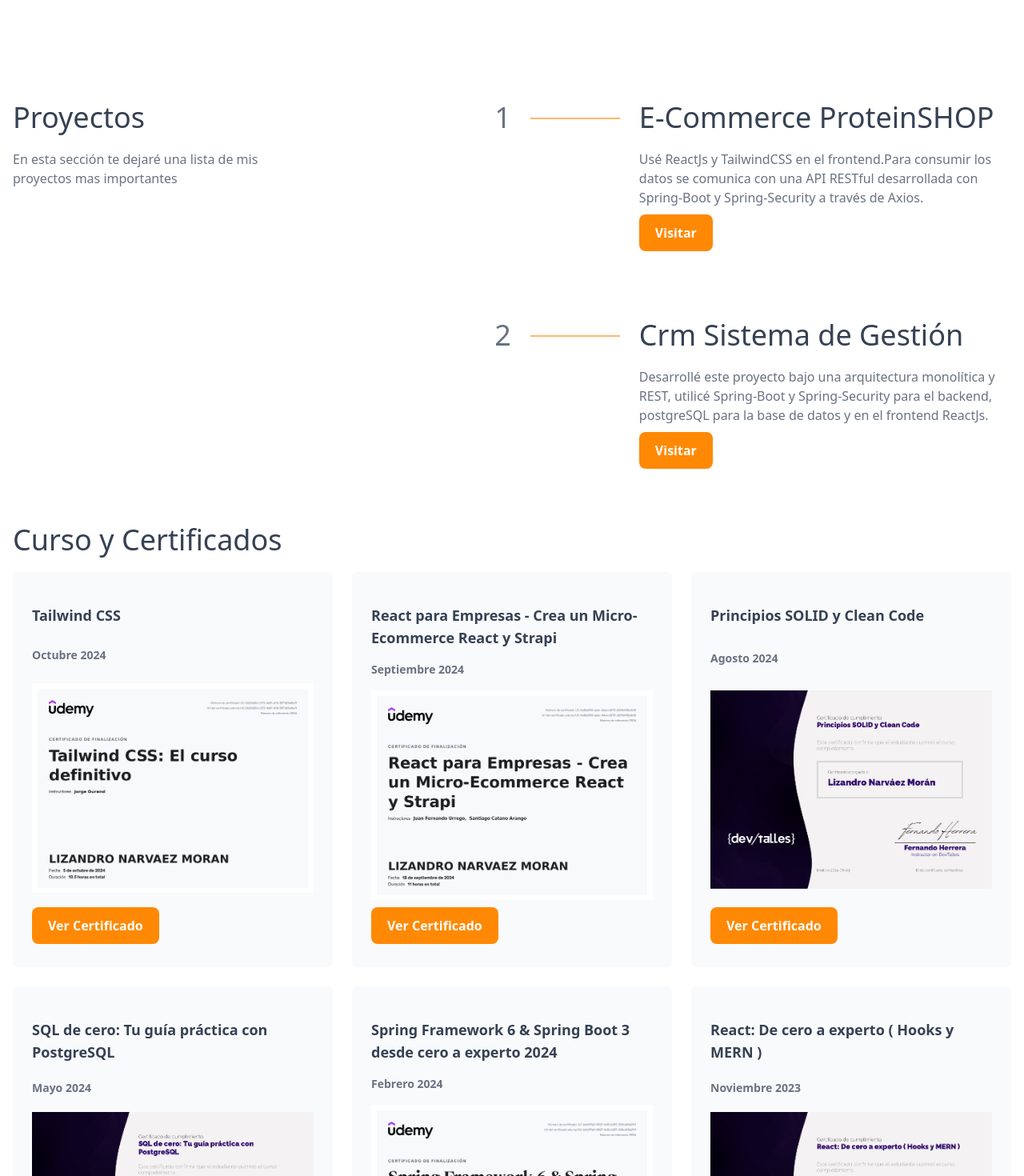
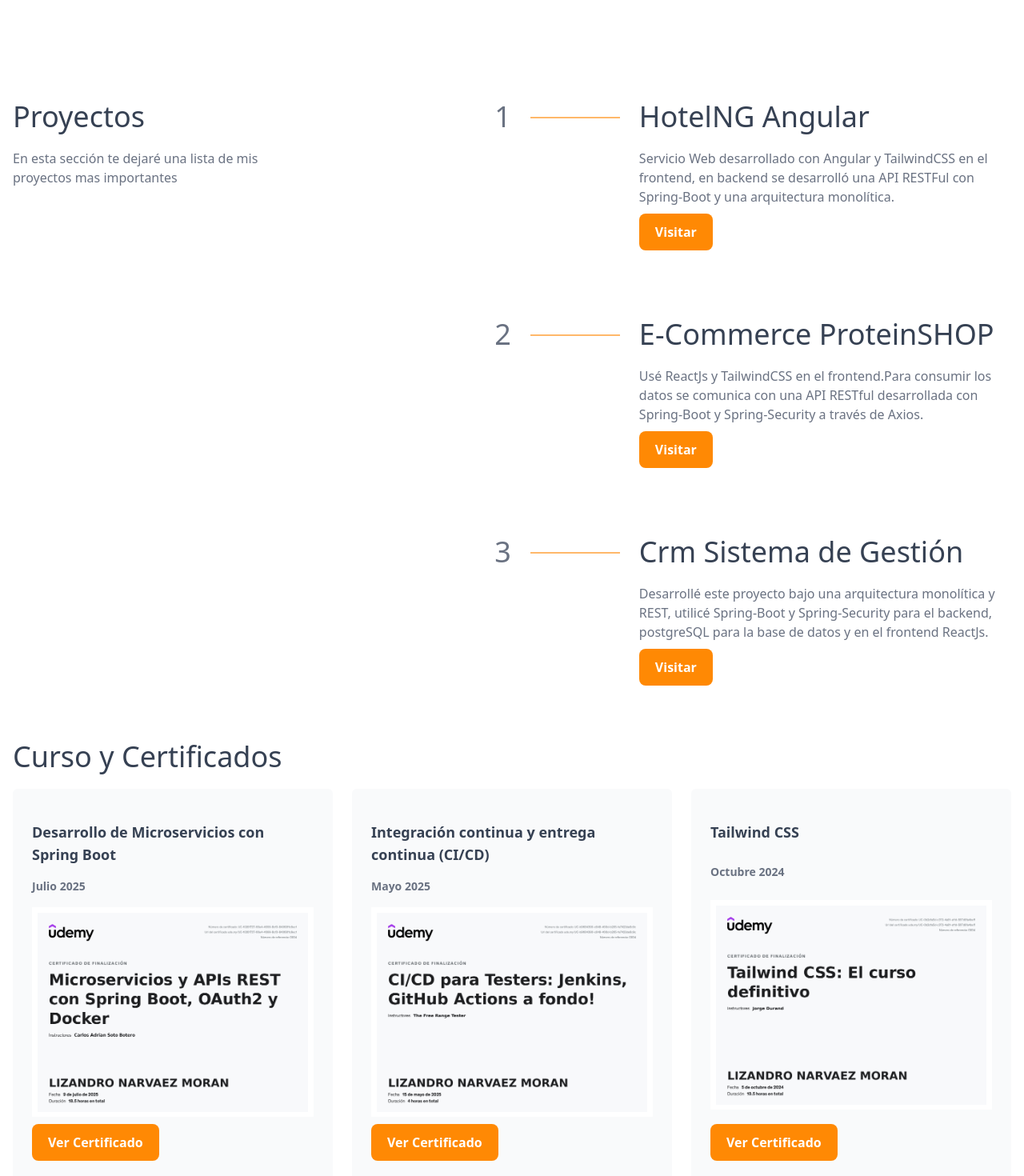
Before and after one commit to lizandronarvaez/portfolio_septembre_2024, a React (Vite) app: page / in a window 1280 px wide. Shown: the part 940-2410 px from the top of the page at 80% size. Built offline with nearby package versions, Linux system fonts and the light colour scheme.

Commit message:
feat: agregar certificados de Jenkins y Microservicios, actualizar datos de educación y proyectos

```diff
--- a/index.html
+++ b/index.html
@@ -4,7 +4,6 @@
     <meta charset="UTF-8" />
     <link rel="icon" type="image/svg+xml" href="/public/assets/vite.svg" />
     <meta name="viewport" content="width=device-width, initial-scale=1.0" />
-    <link rel="stylesheet" href="./public/css/normalize.css">
     <link rel="stylesheet" href="./public/css/index.css">
     <title>Lizandro Narváez</title>
   </head>
--- a/src/components/About.jsx
+++ b/src/components/About.jsx
@@ -10,7 +10,7 @@
     }
     return (
         <div className='text-center py-5 md:py-14'>
-            <nav className="flex justify-between mb-20 border-b-2 py-2 px-3">
+            <nav className="flex justify-between mb-20 border-b-1 border-b-gray-300 py-2 px-3">
                 <img className="w-8 md:w-14" src={LogoNav} alt={LogoNav} />
                 <button
                     onClick={() => window.open(VITE_URL_CV)}
--- a/src/components/Projects.jsx
+++ b/src/components/Projects.jsx
@@ -3,7 +3,7 @@
 export const Projects = () => {
     return (
 
-        <div className="mx-auto px-4 mb-20">
+        <div className="mx-auto px-4 mb-20" id='tech'>
 
             <div className="flex flex-col lg:flex-row justify-between">
                 <div className="mb-10 lg:mb-0">
@@ -15,9 +15,9 @@
                     {ProjectsData.map((project, i) => (
 
                         <div key={i} className="flex justify-end space-x-6">
-                            <h1 className="font-normal text-gray-500 text-3xl md:text-4xl">{i + 1}</h1>
-                            <span className="w-28 h-0.5 bg-orange-300 mt-5"></span>
-                            <div className='w-1/2 h-full'>
+                            <h1 className="font-normal text-gray-500 hidden text-3xl md:text-4xl md:block">{i + 1}</h1>
+                            <span className="w-28 h-0.5 bg-orange-300 mt-5 hidden md:block"></span>
+                            <div className='md:w-1/2 h-full'>
                                 <div className='mb-5'>
                                     <h1 className="font-normal text-gray-700 text-2xl md:text-4xl mb-5">{project.title}</h1>
                                     <p className="font-normal text-gray-500 text-sm md:text-base">{project.description}</p>
--- a/src/data/EducationData.js
+++ b/src/data/EducationData.js
@@ -8,11 +8,25 @@
     Solid,
     SpringbBoot,
     Sql,
-    TailwindCss
+    TailwindCss,
+    Jenkins,
+    MicroserviciosSpringBoot
 }
     from "../../public/img";
 
 export const EducationData = [
+        {
+        title: "Desarrollo de Microservicios con Spring Boot",
+        date: "Julio 2025",
+        img: MicroserviciosSpringBoot,
+        url: "https://www.udemy.com/certificate/UC-1026f727-66e4-4699-8cf0-84068f1c9ec1/",
+    },
+    {
+        title: "Integración continua y entrega continua (CI/CD)",
+        date: "Mayo 2025",
+        img: Jenkins,
+        url: "https://www.udemy.com/certificate/UC-b9684390-c848-460d-b205-1e7423de8c9c/",
+    },
     {
         title: "Tailwind CSS",
         date: "Octubre 2024",
--- a/src/data/ProjectsData.js
+++ b/src/data/ProjectsData.js
@@ -1,5 +1,10 @@
 
 export const ProjectsData = [
+    {
+        title: "HotelNG Angular",
+        url: "https://hotel-ng-angular-auiv.vercel.app/#/",
+        description: "Servicio Web desarrollado con Angular y TailwindCSS en el frontend, en backend se desarrolló una API RESTFul con Spring-Boot y una arquitectura monolítica."
+    },
     {
         title: "E-Commerce ProteinSHOP",
         url: "https://app-protein-shop-react.vercel.app/",
```
Also changed, not shown: public/img/index.js (+5 -2 lines), public/img/certificados/jenkins.jpg (added), public/img/certificados/microservicios_springboot.jpg (added).
